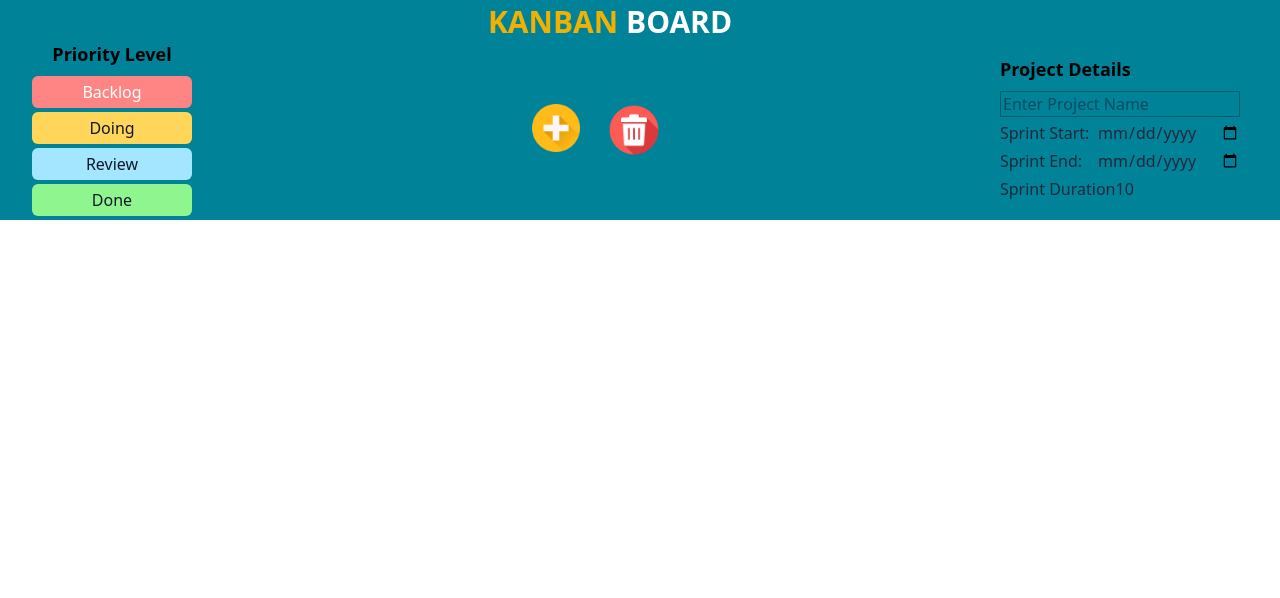
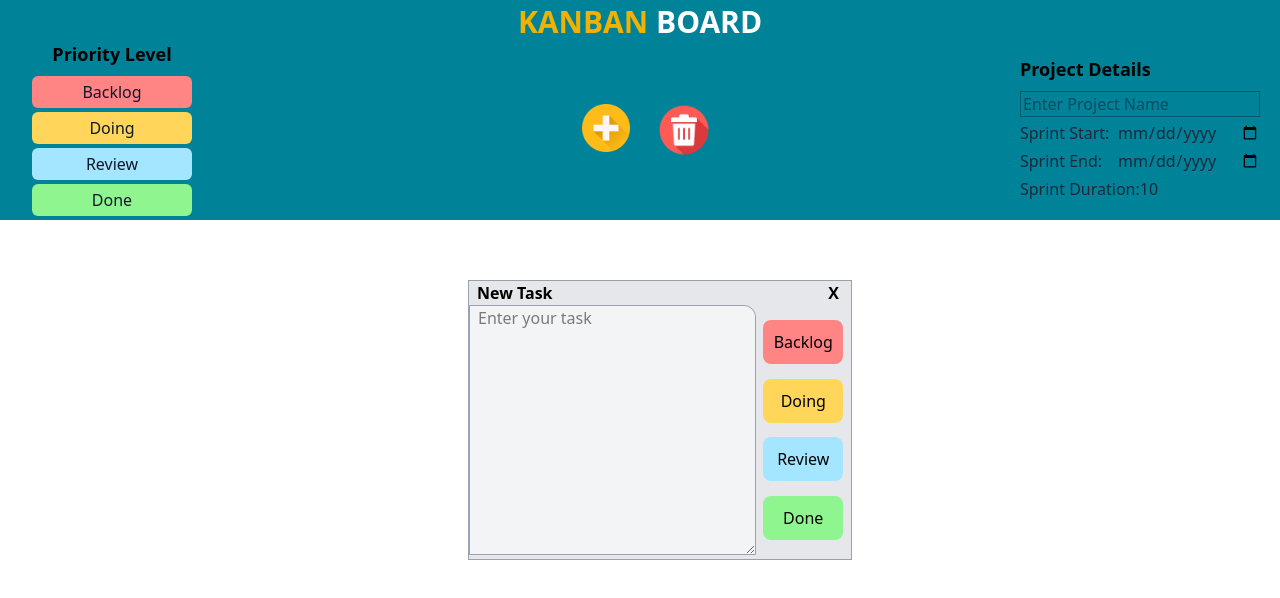
Before and after one commit to baskaranjeeva/Kanban_Board_React, a React (Vite) app: page / in a window 1280 px wide. Shown: the top 598 px of the page. Built offline with nearby package versions, Linux system fonts and the light colour scheme.

Commit message:
Modal Container design, show/hide functionality done

```diff
--- a/src/App.jsx
+++ b/src/App.jsx
@@ -1,15 +1,19 @@
-import { useState } from "react";
+import { useContext, useState } from "react";
 import reactLogo from "./assets/react.svg";
 import viteLogo from "/vite.svg";
 import "./App.css";
 import Navbar from "./components/Navbar";
 import Header from "./components/Header";
+import ModalContainer from "./components/ModalContainer";
+import { StoreContext } from "./context/StoreContext";
 
 function App() {
+  const { isModalShow } = useContext(StoreContext);
   return (
     <div>
       <Header />
       <Navbar />
+      {isModalShow && <ModalContainer />}
     </div>
   );
 }
--- a/src/components/Header.jsx
+++ b/src/components/Header.jsx
@@ -3,7 +3,7 @@ import React from "react";
 function Header() {
   return (
     <div className="flex justify-center bg-[#008299]">
-      <h1 className="text-3xl font-bold mt-1 pr-15">
+      <h1 className="text-3xl font-bold mt-1">
         <span className="text-yellow-500">KANBAN</span>{" "}
         <span className="text-white"> BOARD</span>
       </h1>
--- /dev/null
+++ b/src/components/ModalContainer.jsx
@@ -0,0 +1,59 @@
+import React, { useContext } from "react";
+import colors from "../styles/colors";
+import { StoreContext } from "../context/StoreContext";
+
+function ModalContainer() {
+  const { setModalShow } = useContext(StoreContext);
+  return (
+    <div>
+      <div className="w-[30vw] h-[35vh] fixed top-[50%] left-[50%] transform -translate-x-[50%] -translate-y-[50%] border-1 ml-5 mt-5  border-gray-400 bg-gray-200">
+        <div className="flex justify-between items-center">
+          <h2 className="ml-2 text-md font-bold">New Task</h2>
+          <p
+            className="text-md font-bold mr-3 cursor-pointer"
+            onClick={() => setModalShow(false)}
+          >
+            X
+          </p>
+        </div>
+
+        <div className="flex justify-between w-full h-[90%] ">
+          <div className="w-[75%] h-full border-1 border-gray-400 rounded-tr-xl">
+            <textarea
+              className="w-full h-full pl-2 bg-gray-100 rounded-tr-xl"
+              placeholder="Enter your task"
+            ></textarea>
+          </div>
+          <div className="w-[25%] flex flex-col justify-evenly items-center">
+            <button
+              style={{ backgroundColor: colors.backlog }}
+              className="w-20 h-11 rounded-lg cursor-pointer"
+            >
+              Backlog
+            </button>
+            <button
+              style={{ backgroundColor: colors.doing }}
+              className="w-20 h-11 rounded-lg cursor-pointer"
+            >
+              Doing
+            </button>
+            <button
+              style={{ backgroundColor: colors.review }}
+              className="w-20 h-11 rounded-lg cursor-pointer"
+            >
+              Review
+            </button>
+            <button
+              style={{ backgroundColor: colors.done }}
+              className="w-20 h-11 rounded-lg cursor-pointer"
+            >
+              Done
+            </button>
+          </div>
+        </div>
+      </div>
+    </div>
+  );
+}
+
+export default ModalContainer;
--- a/src/components/Navbar.jsx
+++ b/src/components/Navbar.jsx
@@ -1,38 +1,53 @@
-import React from "react";
+import React, { useContext, useEffect } from "react";
 import addBtn from "/add_icon3.png";
 import delBtn from "/delete_icon3.png";
+import colors from "../styles/colors";
+import { StoreContext } from "../context/StoreContext";
 function Navbar() {
+  const { isModalShow, setModalShow } = useContext(StoreContext);
+
+  function dispModal() {
+    setModalShow(!isModalShow);
+    // toggleModle();
+    console.log("Value: ", isModalShow);
+  }
+
   return (
     <div>
       <div className="flex justify-between items-center bg-[#008299]">
         <div className="ml-8 flex flex-col items-center">
           <h2 className="text-lg font-semibold">Priority Level</h2>
           <div className="flex flex-col mt-2 w-40">
-            <button className="w-full bg-[#FF8585] text-white rounded-md py-1 px-4 mb-1 hover:bg-red-600 focus:outline-none focus:ring-2 focus:ring-red-600 focus:ring-opacity-50">
+            <button className="w-full bg-[#FF8585] cursor-pointer text-gray-900 rounded-md py-1 px-4 mb-1 hover:bg-red-600 hover:text-white focus:outline-none focus:ring-2 focus:ring-red-600 focus:ring-opacity-50">
               Backlog
             </button>
-            <button className="w-full bg-[#FFD659] text-gray-900 rounded-md py-1 px-4 mb-1 hover:bg-yellow-500 focus:outline-none focus:ring-2 focus:ring-yellow-500 focus:ring-opacity-50">
+            <button className="w-full bg-[#FFD659] cursor-pointer text-gray-900 rounded-md py-1 px-4 mb-1 hover:bg-yellow-500 focus:outline-none focus:ring-2 focus:ring-yellow-500 focus:ring-opacity-50">
               Doing
             </button>
-            <button className="w-full bg-[#A4E6FF] text-gray-900 rounded-md py-1 px-4 mb-1 hover:bg-blue-300 focus:outline-none focus:ring-2 focus:ring-blue-300 focus:ring-opacity-50">
+            <button className="w-full bg-[#A4E6FF] cursor-pointer text-gray-900 rounded-md py-1 px-4 mb-1 hover:bg-blue-300 focus:outline-none focus:ring-2 focus:ring-blue-300 focus:ring-opacity-50">
               Review
             </button>
-            <button className="w-full bg-[#8FF58F] text-gray-900 rounded-md py-1 px-4 mb-1 hover:bg-green-400 focus:outline-none focus:ring-2 focus:ring-green-400 focus:ring-opacity-50">
+            <button className="w-full bg-[#8FF58F] cursor-pointer text-gray-900 rounded-md py-1 px-4 mb-1 hover:bg-green-400 focus:outline-none focus:ring-2 focus:ring-green-400 focus:ring-opacity-50">
               Done
             </button>
           </div>
         </div>
         <div>
-          <div className="flex  gap-7">
+          <div className="flex  gap-7 ml-20">
             <div>
-              <img className="w-12" src={addBtn} alt="" />
+              <img
+                onClick={() => dispModal()}
+                className="w-12 cursor-pointer"
+                src={addBtn}
+                alt=""
+              />
             </div>
             <button>
-              <img className="w-13" src={delBtn} alt="" />
+              <img className="w-13 cursor-pointer" src={delBtn} alt="" />
             </button>
           </div>
         </div>
-        <div className="mr-10">
+        <div className="mr-5">
           <h2 className="text-lg font-semibold">Project Details</h2>
           <div className="flex flex-col mt-2 w-60  text-gray-800">
             <div className="mb-1">
@@ -51,7 +66,7 @@ function Navbar() {
               <input type="date" placeholder="Sprint End" />
             </div>
             <div className="flex mb-1">
-              <label>Sprint Duration</label>
+              <label>Sprint Duration: </label>
               <p>10</p>
             </div>
           </div>
--- /dev/null
+++ b/src/context/StoreContext.jsx
@@ -0,0 +1,19 @@
+import { createContext, useState, useEffect } from "react";
+
+export const StoreContext = createContext(null);
+
+const StoreContextProvider = (props) => {
+  const [isModalShow, setModalShow] = useState(true);
+
+  const contextValue = {
+    isModalShow,
+    setModalShow,
+  };
+  return (
+    <StoreContext.Provider value={contextValue}>
+      {props.children}
+    </StoreContext.Provider>
+  );
+};
+
+export default StoreContextProvider;
--- a/src/main.jsx
+++ b/src/main.jsx
@@ -2,5 +2,10 @@ import { StrictMode } from "react";
 import { createRoot } from "react-dom/client";
 import "./index.css";
 import App from "./App.jsx";
+import StoreContextProvider from "./context/StoreContext.jsx";
 
-createRoot(document.getElementById("root")).render(<App />);
+createRoot(document.getElementById("root")).render(
+  <StoreContextProvider>
+    <App />
+  </StoreContextProvider>
+);
--- /dev/null
+++ b/src/styles/colors.js
@@ -0,0 +1,8 @@
+const colors = {
+  backlog: "#FF8585",
+  doing: "#FFD659",
+  review: "#A4E6FF",
+  done: "#8FF58F",
+  bg_color: "#008299",
+};
+export default colors;
```
